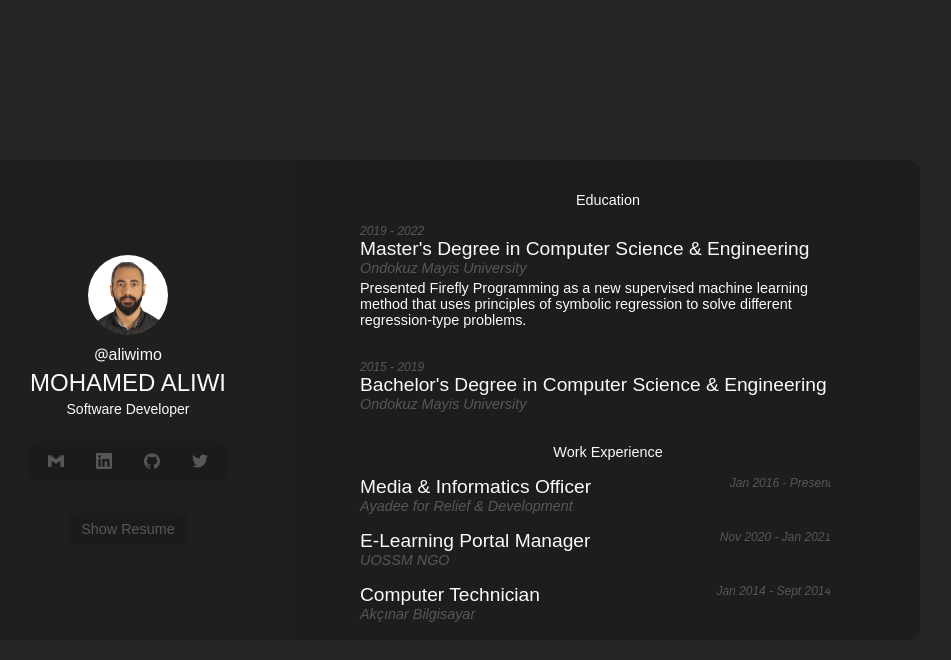
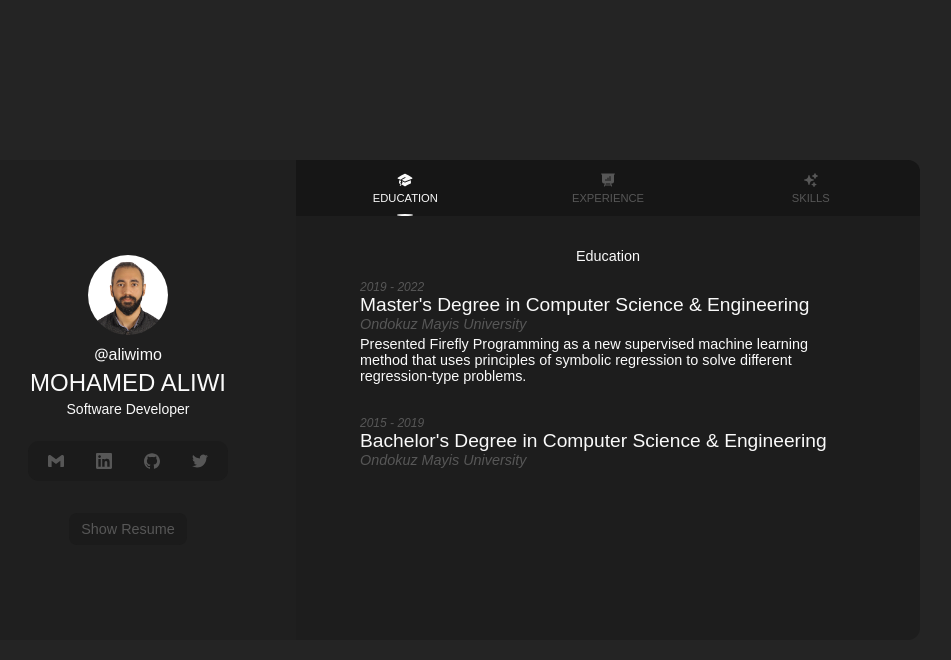
Before and after one commit to aliwimo/aliwimo.github.io, a React (Vite) app: page / in a window 1280 px wide. Both pictures are taken after a click on the button "Show Resume". Shown: the top 660 px of the page, without its empty margins (200-1151 px from the left). Built offline with nearby package versions, Linux system fonts and the light colour scheme.

Commit message:
Add navigation component

```diff
--- /dev/null
+++ b/src/components/resume/Navigation.jsx
@@ -0,0 +1,114 @@
+import palette from "@/assets/palette";
+import variables from "@/assets/variables";
+import { useState } from "react";
+import styled from "styled-components";
+import SvgIcon from "../icons/SvgIcon";
+
+const Navigation = (props) => {
+	const [activeTab, setActiveTab] = useState("education");
+
+	const changeTabHandler = (section) => {
+		props.changeSectionHandler(section);
+		setActiveTab(section);
+	};
+
+
+	return (
+		<Style>
+			<li
+				className={activeTab === "education" ? "active" : null}
+				onClick={() => {
+					changeTabHandler("education");
+				}}
+			>
+				<SvgIcon name="education" />
+				<span>Education</span>
+			</li>
+			<li
+				className={activeTab === "experience" ? "active" : null}
+				onClick={() => {
+					changeTabHandler("experience");
+				}}
+			>
+				<SvgIcon name="work" />
+				<span>Experience</span>
+			</li>
+			<li
+				className={activeTab === "skills" ? "active" : null}
+				onClick={() => {
+					changeTabHandler("skills");
+				}}
+			>
+				<SvgIcon name="skills" />
+				<span>Skills</span>
+			</li>
+		</Style>
+	);
+};
+
+const Style = styled.ul`
+	position: sticky;
+	top: 0;
+	width: 100%;
+	list-style: none;
+	display: flex;
+	flex-direction: row;
+	flex-wrap: nowrap;
+	justify-content: space-evenly;
+	align-items: center;
+	column-gap: 1rem;
+	background-color: ${palette.dark.background.darker};
+	padding: 0.75rem 1rem;
+	margin: 0;
+
+	li {
+		flex-grow: 1;
+    flex-basis: 0;
+		display: flex;
+		flex-direction: column;
+		justify-content: flex-start;
+		align-items: center;
+		font-size: 0.7rem;
+		text-transform: uppercase;
+		color: ${palette.dark.foreground.dimmed};
+		transition: color ${variables.transitionDuration} ease-out;
+		cursor: pointer;
+
+		svg {
+			fill: ${palette.dark.foreground.dimmed};
+			margin-bottom: 0.25rem;
+			transition: fill ${variables.transitionDuration} ease-out;
+		}
+
+		&:hover {
+			color: ${palette.dark.foreground.base};
+
+			svg {
+				fill: ${palette.dark.foreground.base};
+			}
+		}
+
+		&.active {
+			color: ${palette.dark.foreground.base};
+
+			svg {
+				fill: ${palette.dark.foreground.base};
+			}
+
+			&::after {
+				position: absolute;
+				content: "";
+				width: 1rem;
+				height: 2px;
+				border-radius: 50%;
+				background-color: ${palette.dark.foreground.base};
+				bottom: 0;
+			}
+		}
+
+	}
+
+
+`;
+
+export default Navigation;
--- a/src/components/resume/Resume.jsx
+++ b/src/components/resume/Resume.jsx
@@ -2,15 +2,36 @@ import Card from "@/components/ui/Card";
 import Education from "@/components/resume/education/Education";
 import Work from "@/components/resume/work/Work";
 import Skills from "./skills/Skills";
+import Navigation from "./Navigation";
+import { useState } from "react";
+import styled from "styled-components";
 
 const Resume = () => {
+	const [currentSection, setCurrentSection] = useState("education");
+
+	const changeSectionHandler = (section) => {
+		setCurrentSection(section);
+	};
+
+	let section = <h3>Wrong Section!</h3>;
+	if (currentSection === "education") {
+		section = <Education />;
+	} else if (currentSection === "experience") {
+		section = <Work />;
+	} else if (currentSection === "skills") {
+		section = <Skills />;
+	}
+
 	return (
-		<Card>
-			<Education />
-			<Work />
-			<Skills />
-		</Card>
+		<Style>
+			<Navigation changeSectionHandler={changeSectionHandler} />
+			<Card>{section}</Card>
+		</Style>
 	);
 };
 
+const Style = styled.div`
+	position: relative;
+`;
+
 export default Resume;
```
